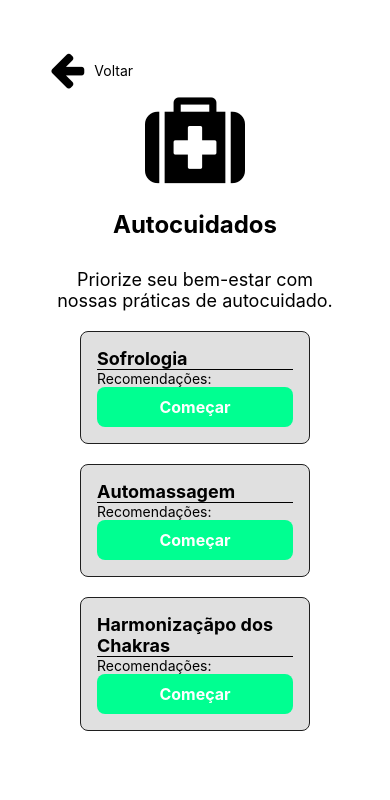
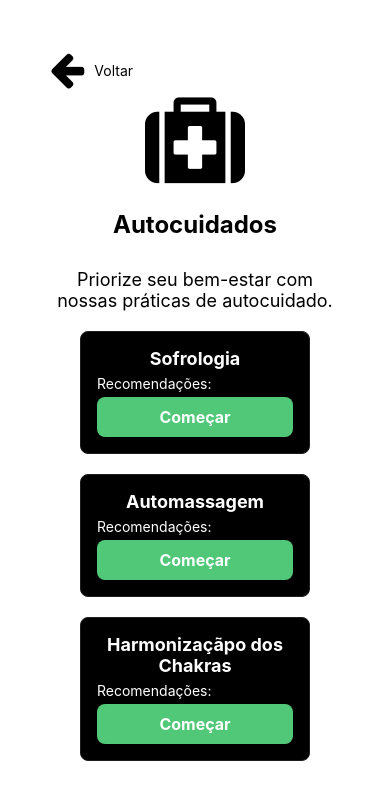
Before and after one commit to luizolivas/Calmind-TCC, a React Native app: screen /Selfcare in a window 390 px wide. Shown: the top 800 px of the page. Built offline with nearby package versions, Linux system fonts and the light colour scheme; no server answers.

Commit message:
change: color in card view

```diff
--- a/components/CardView/CardView.js
+++ b/components/CardView/CardView.js
@@ -2,12 +2,12 @@ import { View, Text, TouchableOpacity, StyleSheet } from "react-native";
 
 import { useNavigation } from "@react-navigation/native";
 
-export function CardView({ children, title, navigate }) {
+export function CardView({ children, title, navigate, bgColor }) {
 
     const navigation = useNavigation();
 
     return (
-        <View style={stylesCard.card}>
+        <View style={[stylesCard.card, {backgroundColor: bgColor}]}>
             <View style={stylesCard.cardInside}>
                 <Text style={stylesCard.title}>{title}</Text>
                 <Text style={stylesCard.description}>Recomendações:</Text>
@@ -27,19 +27,22 @@ const stylesCard = StyleSheet.create({
         borderRadius: 8,
         width: 230,
         marginBottom: 20,
-        padding: 16,
-        backgroundColor: '#E0E0E0',
+        padding: 16
     },
     title: {
+        color: 'white',
         fontSize: 18,
         fontWeight: 'bold',
         borderBottomWidth: 1,
+        textAlign: 'center'
     },
     description: {
+        color: 'white',
         fontSize: 14,
+        marginVertical: 5
     },
     touchableButton: {
-        backgroundColor: '#00ff91',
+        backgroundColor: '#50C878',
         borderRadius: 8,
         padding: 10,
         alignItems: 'center',
--- a/routes/CalmScreen.js
+++ b/routes/CalmScreen.js
@@ -21,13 +21,13 @@ export function CalmScreen() {
                     Aprenda técnicas de respiração para acalmar a mente e encontrar tranquilidade. Descubra recomendações para suas necessidades.
                 </Text>
                 <View style={styles.containerCards}>
-                    <CardView title="Respiração 4-7-8" navigate="FourSevenEight">
+                    <CardView title="Respiração 4-7-8" navigate="FourSevenEight" bgColor='grey'>
                     </CardView>
-                    <CardView title="Respiração Diafragmática" navigate="Diafragmatic">
+                    <CardView title="Respiração Diafragmática" navigate="Diafragmatic" bgColor='brown'>
                     </CardView>
-                    <CardView title="Respiração do Fogo (Mente Brilhante)" navigate="Fire">
+                    <CardView title="Respiração do Fogo (Mente Brilhante)" navigate="Fire" bgColor='red'>
                     </CardView>
-                    <CardView title="Respiração Pranayama Surya Bedhana" navigate="Pranayama">
+                    <CardView title="Respiração Pranayama Surya Bedhana" navigate="Pranayama" bgColor='blue'>
                     </CardView>
                 </View>
             </ScrollView>
--- a/routes/SelfcareScreen.js
+++ b/routes/SelfcareScreen.js
@@ -21,11 +21,11 @@ export function SelfcareScreen() {
                     Priorize seu bem-estar com nossas práticas de autocuidado.
                 </Text>
                 <View style={styles.containerCards}>
-                    <CardView title="Sofrologia" navigate="Sofrology">
+                    <CardView title="Sofrologia" navigate="Sofrology" bgColor='black'>
                     </CardView>
-                    <CardView title="Automassagem" navigate="Automassage">
+                    <CardView title="Automassagem" navigate="Automassage" bgColor='black'>
                     </CardView>
-                    <CardView title="Harmonizaçãpo dos Chakras" navigate="Harmonization">
+                    <CardView title="Harmonizaçãpo dos Chakras" navigate="Harmonization" bgColor='black'>
                     </CardView>
                 </View>
             </ScrollView>
```
